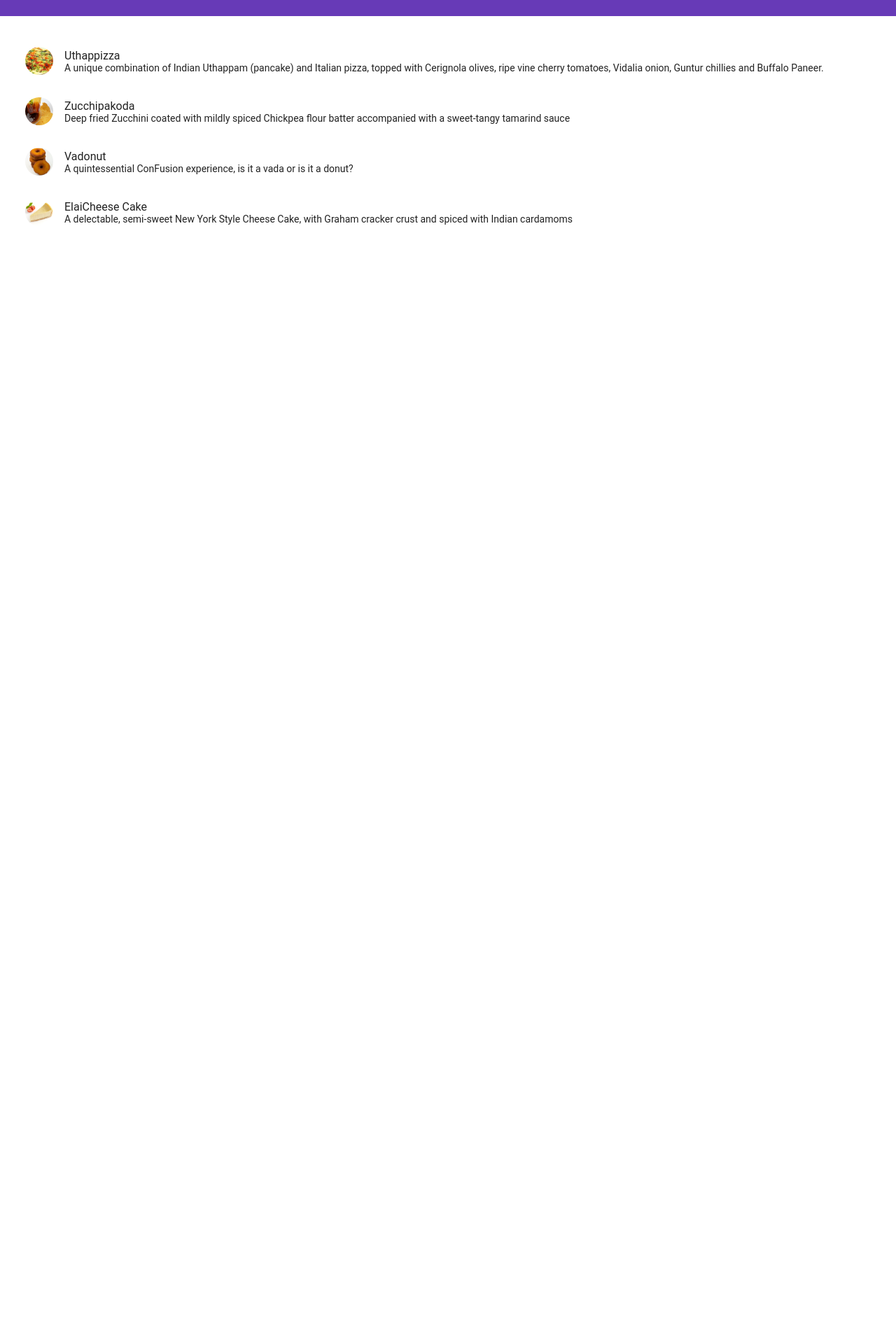
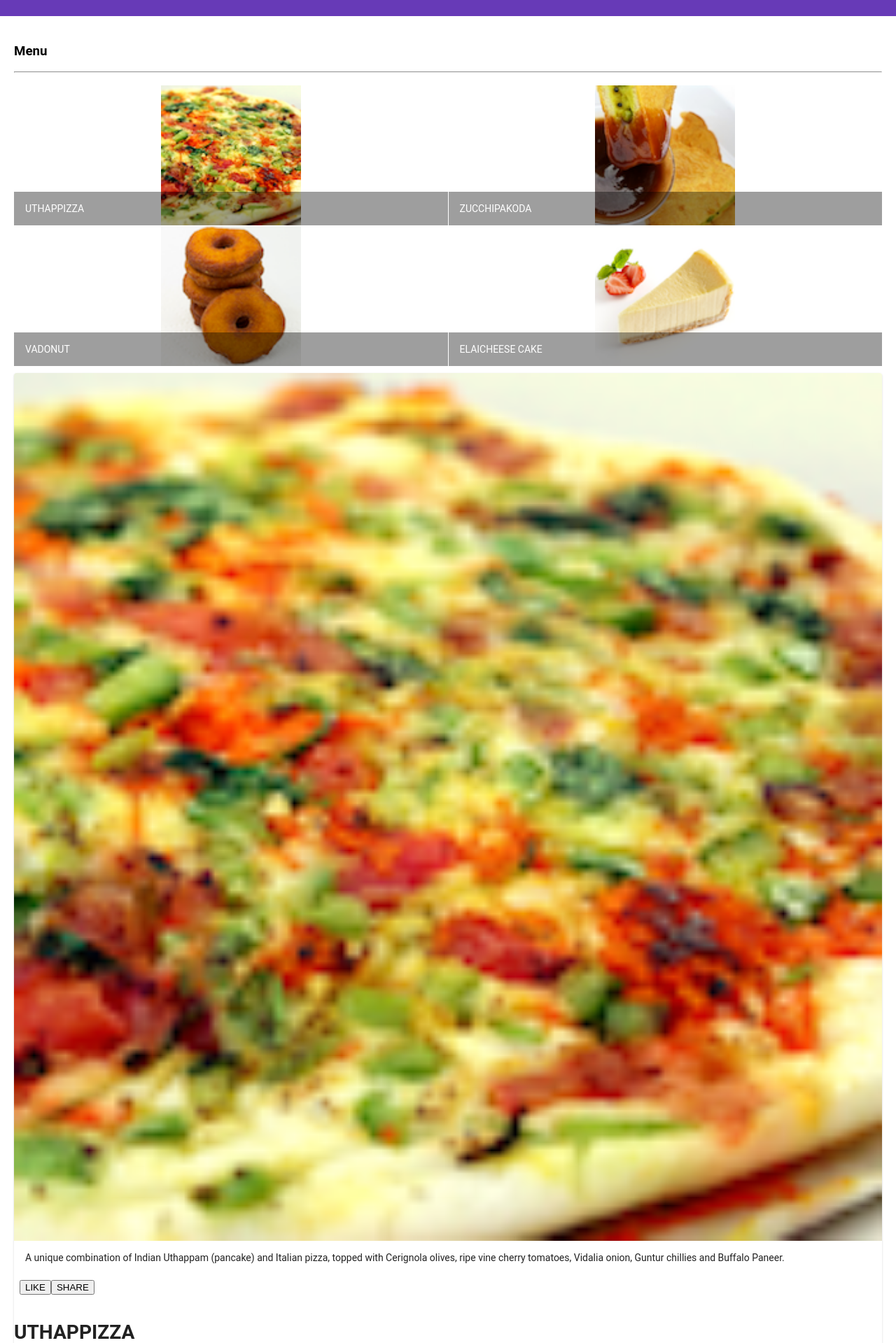
Before and after one commit to carlooshh/angular-coursera, an Angular app: page / in a window 1280 px wide. Shown: the part 41-1960 px from the top of the page at 70% size. Before the commit the page ends 800 px from the top, so only its background shows below. Built offline with nearby package versions, Linux system fonts and the light colour scheme.

Commit message:
Angular components 2.

```diff
--- a/src/app/app.module.ts
+++ b/src/app/app.module.ts
@@ -2,8 +2,9 @@
 import { NgModule } from '@angular/core';
 import { BrowserAnimationsModule } from '@angular/platform-browser/animations';
 import { MatToolbarModule } from '@angular/material/toolbar';
-import { MatListModule } from '@angular/material/list'
+import { MatGridListModule } from '@angular/material/grid-list'
 import { FlexLayoutModule } from '@angular/flex-layout';
+import { MatCardModule } from '@angular/material/card'
 
 
 import { AppComponent } from './app.component';
@@ -20,7 +21,8 @@
     BrowserModule,
     BrowserAnimationsModule,
     MatToolbarModule,
-    MatListModule,
+    MatGridListModule,
+    MatCardModule,
     FlexLayoutModule,
   ],
   providers: [],
--- a/src/app/menu/menu.component.html
+++ b/src/app/menu/menu.component.html
@@ -1,12 +1,40 @@
 <div class="container" fxLayout="column" fxLayoutGap="10px">
-  <mat-list fxFlex>
-    <mat-list-item *ngFor="let dish of dishes">
-      <img matListAvatar src={{dish.image}} alt={{dish.name}}>
-      <h1 matLine> {{dish.name}} </h1>
-      <p matLine>
-        <span> {{dish.description}} </span>
-      </p>
-    </mat-list-item>
-  </mat-list>
+  <div fxFlex>
+    <div>
+      <h3>Menu</h3>
+      <hr>
+    </div>
+  </div>
+
+  <div fxFlex>
+    <mat-grid-list cols="2" rowHeight="200px">
+      <mat-grid-tile *ngFor="let dish of dishes">
+        <img height="200px" src={{dish.image}} alt={{dish.name}}>
+        <mat-grid-tile-footer>
+          <h1 > {{dish.name | uppercase}} </h1>
+        </mat-grid-tile-footer>
+      </mat-grid-tile>
+    </mat-grid-list>
+  </div>
+
+  <div fxFlex  *ngIf="selectedDish">
+    <mat-card>
+      <mat-card-footer>
+        <mat-card-title>
+          <h3>
+            {{ selectedDish.name | uppercase}}
+          </h3>
+        </mat-card-title>
+      </mat-card-footer>
+      <img matCardImage src="{{ selectedDish.image }}" alt="{{ selectedDish.name }}">
+      <mat-card-content>
+        {{ selectedDish.description }}
+      </mat-card-content>
+      <mat-card-actions>
+        <button mat-button>LIKE</button>
+        <button mat-button>SHARE</button>
+      </mat-card-actions>
+    </mat-card>
+  </div>
 
 </div>
--- a/src/app/menu/menu.component.ts
+++ b/src/app/menu/menu.component.ts
@@ -1,13 +1,7 @@
 import { Component, OnInit } from '@angular/core';
 import { Dish } from '../shared/dish.class'
 
-@Component({
-  selector: 'app-menu',
-  templateUrl: './menu.component.html',
-  styleUrls: ['./menu.component.scss']
-})
-export class MenuComponent implements OnInit {
-  dishes: Dish[] = [
+const DISHES: Dish[] = [
   {
     id: '0',
     name: 'Uthappizza',
@@ -49,7 +43,17 @@
     price: '2.99',
     description: 'A delectable, semi-sweet New York Style Cheese Cake, with Graham cracker crust and spiced with Indian cardamoms'
   }
-  ];
+]
+
+@Component({
+  selector: 'app-menu',
+  templateUrl: './menu.component.html',
+  styleUrls: ['./menu.component.scss']
+})
+export class MenuComponent implements OnInit {
+  dishes: Dish[] = DISHES;
+
+  selectedDish: Dish = this.dishes[0];
 
   constructor() { }
 
```
Lines whose indentation alone changed are shown as unchanged.
